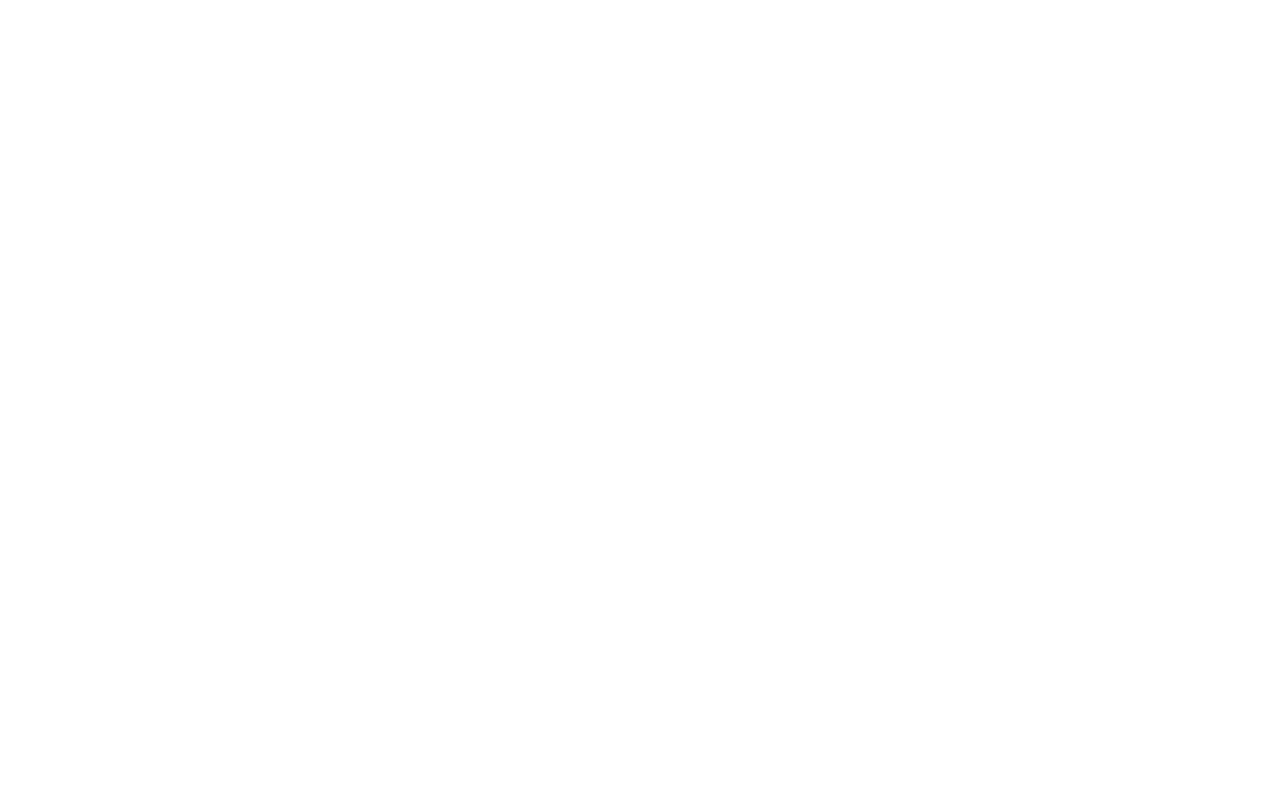
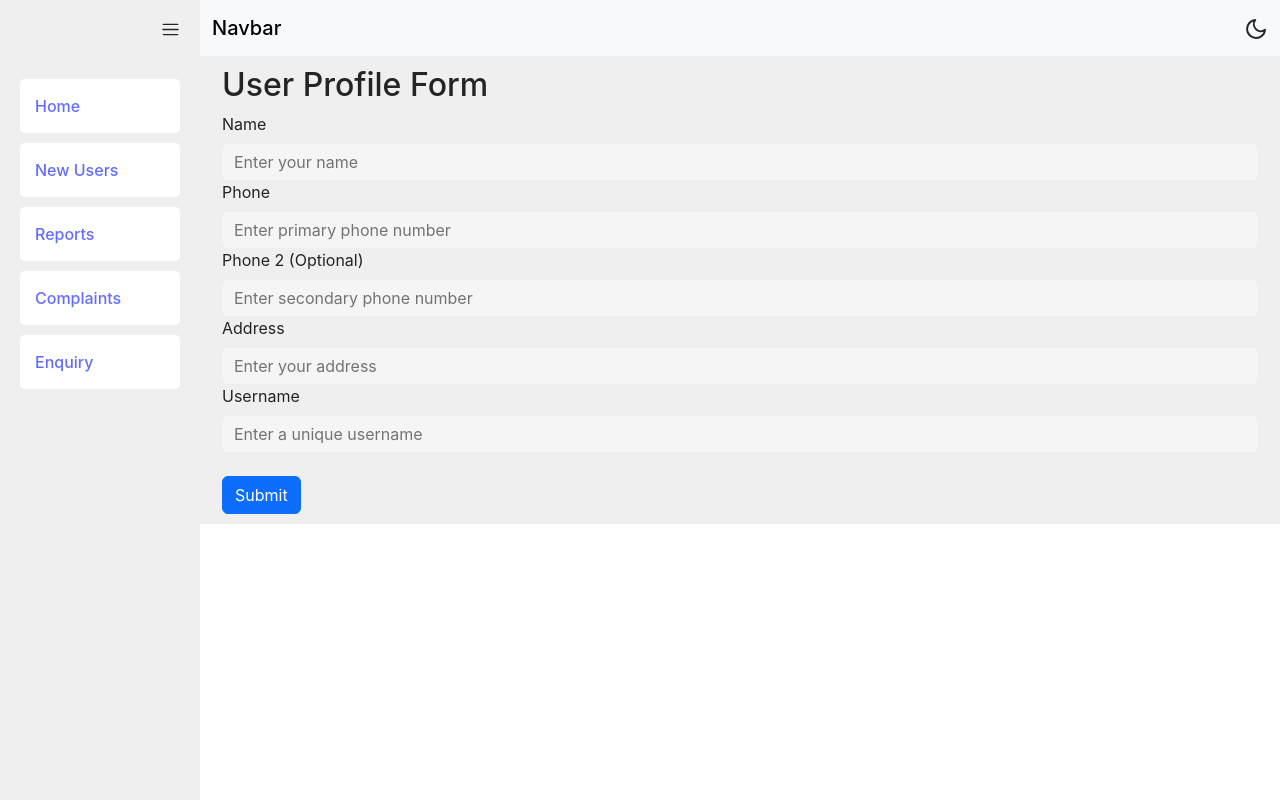
Before and after one commit to JPkenpachi1/Airwave, a React (Vite) app in the folder Airwave/: page /users in a window 1280 px wide. Before the commit this address had no page. Built offline with nearby package versions, Linux system fonts and the light colour scheme; sample sign-in values are in the browser's storage.

Commit message:
added the upadte modal and all

```diff
--- a/Airwave/src/App.jsx
+++ b/Airwave/src/App.jsx
@@ -6,6 +6,7 @@ import Reports from './pages/report';
 import Complaints from './pages/complaints';
 import EnquiryForm from './pages/enquiry';
 import Login from './pages/login';
+import Users from './pages/Users';
 function App() {
   const isAuthenticated = !!localStorage.getItem('access_token'); // Check if user is authenticated
   return (
@@ -16,6 +17,7 @@ function App() {
         <Route path="/" element={isAuthenticated ? <Dashboard /> : <Navigate to="/login" />} >
 
         <Route path="/home" element={<Home />} />
+        <Route path="/users" element={<Users/>}/>
                     <Route path="reports" element={<Reports />} />
                     <Route path="complaints" element={<Complaints />} />
                     <Route path='enquiry' element={<EnquiryForm/>} />
--- a/Airwave/src/components/Sidebar/sidebar.jsx
+++ b/Airwave/src/components/Sidebar/sidebar.jsx
@@ -16,11 +16,11 @@ const Sidebar = ({ isClicked, sidebarclick, navToggle, handleClick }) => {
                 <div className="sidebar">
                     <ul className="sidebarLinks">
                         <li className="sidelinks"><Link to="/home">Home</Link></li>
+                        <li className="sidelinks"><Link to="/users">New Users</Link></li>
                         <li className="sidelinks"><Link to="/reports">Reports</Link></li>
                         <li className="sidelinks"><Link to="/complaints">Complaints</Link></li>
                         <li className="sidelinks"><Link to="/enquiry">Enquiry</Link></li>
-                        <li className="sidelinks">Chat</li>
-                        <li className="sidelinks">Misc</li>
+
                     </ul>
                 </div>
             </div>
--- a/Airwave/src/components/widgets/table.jsx
+++ b/Airwave/src/components/widgets/table.jsx
@@ -1,11 +1,15 @@
 import React, { useEffect, useState } from 'react';
-import { Table, Spinner, Alert } from 'react-bootstrap';
+import { Table, Spinner, Alert, Button, Modal, Form } from 'react-bootstrap';
+import { FaEye } from 'react-icons/fa'; // Icon for the action button
 import axiosInstance from '../../config/axios'; // Update this to your axios instance
 
-const ReusableTable = ({ columns, apiUrl }) => {
+const ReusableTable = ({ columns, apiUrl, updateUrl, showActions = true }) => {
   const [data, setData] = useState([]);
   const [loading, setLoading] = useState(true);
   const [error, setError] = useState(null);
+  const [showModal, setShowModal] = useState(false);
+  const [selectedRow, setSelectedRow] = useState(null);
+  const [formData, setFormData] = useState({});
 
   useEffect(() => {
     const fetchData = async () => {
@@ -22,6 +26,42 @@ const ReusableTable = ({ columns, apiUrl }) => {
     fetchData();
   }, [apiUrl]);
 
+  const handleShowModal = (row) => {
+    setSelectedRow(row);
+    setFormData(row); // Initialize formData with selected row data
+    setShowModal(true);
+  };
+
+  const handleCloseModal = () => {
+    setShowModal(false);
+    setSelectedRow(null);
+    setFormData({});
+  };
+
+  // Handle form input change
+  const handleInputChange = (e) => {
+    const { name, value } = e.target;
+    setFormData({ ...formData, [name]: value });
+  };
+
+  // Handle form submit (updating the data)
+  const handleFormSubmit = async (e) => {
+    e.preventDefault();
+    if (!selectedRow) return;
+
+    try {
+      // Send PUT request to update the data dynamically based on the ID
+      const response = await axiosInstance.put(`${updateUrl}/${selectedRow.id}/`, formData);
+      // Update the table data with the updated row
+      setData((prevData) =>
+        prevData.map((item) => (item.id === selectedRow.id ? response.data : item))
+      );
+      handleCloseModal();
+    } catch (err) {
+      setError(`Failed to update: ${err.message}`);
+    }
+  };
+
   if (loading) {
     return <Spinner animation="border" />;
   }
@@ -31,24 +71,68 @@ const ReusableTable = ({ columns, apiUrl }) => {
   }
 
   return (
+    <>
       <Table striped bordered hover>
         <thead>
           <tr>
             {columns.map((column, index) => (
               <th key={index}>{column}</th>
             ))}
+            {showActions && <th>Actions</th>} {/* Conditionally adding the actions column */}
           </tr>
         </thead>
         <tbody>
           {data.map((item, index) => (
             <tr key={index}>
               {columns.map((column, colIndex) => (
-              <td key={colIndex}>{item[column]}</td> // Accessing item by column name
+                <td key={colIndex}>{item[column]}</td>
               ))}
+              {showActions && (
+                <td>
+                  <Button
+                    variant="outline-primary"
+                    size="sm"
+                    onClick={() => handleShowModal(item)} // Open modal with selected row
+                  >
+                    <FaEye /> {/* Action icon */}
+                  </Button>
+                </td>
+              )}
             </tr>
           ))}
         </tbody>
       </Table>
+
+      {/* Modal to show and edit row details */}
+      <Modal show={showModal} onHide={handleCloseModal}>
+        <Modal.Header closeButton>
+          <Modal.Title>Edit Row</Modal.Title>
+        </Modal.Header>
+        <Modal.Body>
+          <Form onSubmit={handleFormSubmit}>
+            {columns.map((column, index) => (
+              <Form.Group key={index}>
+                <Form.Label>{column}</Form.Label>
+                <Form.Control
+                  type="text"
+                  name={column}
+                  value={formData[column] || ''}
+                  onChange={handleInputChange}
+                />
+              </Form.Group>
+            ))}
+            <Button variant="primary" type="submit">
+              Save Changes
+            </Button>
+          </Form>
+        </Modal.Body>
+        <Modal.Footer>
+          <Button variant="secondary" onClick={handleCloseModal}>
+            Close
+          </Button>
+        </Modal.Footer>
+      </Modal>
+    </>
   );
 };
 
--- /dev/null
+++ b/Airwave/src/pages/Users.jsx
@@ -0,0 +1,106 @@
+import React, { useState } from "react";
+import { Form, Button, Container } from "react-bootstrap";
+import axios from "axios";
+import axiosInstance from "../config/axios";
+
+const Users = () => {
+  const [formData, setFormData] = useState({
+    name: "",
+    phone: "",
+    phone2: "",
+    address: "",
+    username: "",
+  });
+
+  const handleChange = (e) => {
+    const { name, value } = e.target;
+    setFormData({
+      ...formData,
+      [name]: value,
+    });
+  };
+
+  const handleSubmit = (e) => {
+    e.preventDefault();
+    axiosInstance
+      .post("user-profile/create", formData) // Adjust your API URL accordingly
+      .then((response) => {
+        console.log("Form submitted successfully", response.data);
+      })
+      .catch((error) => {
+        console.error("Error submitting form", error);
+      });
+  };
+
+  return (
+    <Container>
+      <h2>User Profile Form</h2>
+      <Form onSubmit={handleSubmit}>
+        <Form.Group controlId="formName">
+          <Form.Label>Name</Form.Label>
+          <Form.Control
+            type="text"
+            name="name"
+            placeholder="Enter your name"
+            value={formData.name}
+            onChange={handleChange}
+            required
+          />
+        </Form.Group>
+
+        <Form.Group controlId="formPhone">
+          <Form.Label>Phone</Form.Label>
+          <Form.Control
+            type="text"
+            name="phone"
+            placeholder="Enter primary phone number"
+            value={formData.phone}
+            onChange={handleChange}
+            required
+          />
+        </Form.Group>
+
+        <Form.Group controlId="formPhone2">
+          <Form.Label>Phone 2 (Optional)</Form.Label>
+          <Form.Control
+            type="text"
+            name="phone2"
+            placeholder="Enter secondary phone number"
+            value={formData.phone2}
+            onChange={handleChange}
+          />
+        </Form.Group>
+
+        <Form.Group controlId="formAddress">
+          <Form.Label>Address</Form.Label>
+          <Form.Control
+            type="text"
+            name="address"
+            placeholder="Enter your address"
+            value={formData.address}
+            onChange={handleChange}
+            required
+          />
+        </Form.Group>
+
+        <Form.Group controlId="formUsername">
+          <Form.Label>Username</Form.Label>
+          <Form.Control
+            type="text"
+            name="username"
+            placeholder="Enter a unique username"
+            value={formData.username}
+            onChange={handleChange}
+            required
+          />
+        </Form.Group>
+
+        <Button className="mt-4" variant="primary" type="submit">
+          Submit
+        </Button>
+      </Form>
+    </Container>
+  );
+};
+
+export default Users;
--- a/Airwave/src/pages/home.jsx
+++ b/Airwave/src/pages/home.jsx
@@ -1,41 +1,59 @@
-import React from 'react';
+import React, { useState, useEffect } from 'react';
 import SimpleCard from '../components/widgets/card';
 import { Container, Row, Col } from 'react-bootstrap';
+import axiosInstance from '../config/axios'; // Assuming axiosInstance is in the utils folder
+
 const Home = () => {
-  return(
-    <>
+  const [counts, setCounts] = useState({
+    complaint_count: 0,
+    enquiry_count: 0,
+    users_count: 0
+  });
+
+  // Fetch the counts from the API
+  useEffect(() => {
+    const fetchCounts = async () => {
+      try {
+        const response = await axiosInstance.get('counts/'); // Assuming 'counts/' is the endpoint
+        setCounts(response.data); // Update state with API data
+      } catch (error) {
+        console.error('Error fetching the counts:', error);
+      }
+    };
+
+    fetchCounts(); // Fetch the counts when the component mounts
+  }, []);
+
+  return (
     <div className="home_container">
-
       <Container>
         <Row>
           <Col md={4}>
             <SimpleCard
-                        title="Sample Title"
-                        count={42}
+              title="Complaints"
+              count={counts.complaint_count}
               imageSrc="https://via.placeholder.com/50"
             />
           </Col>
           <Col md={4}>
             <SimpleCard
-                        title="Sample Title"
-                        count={42}
+              title="Enquiries"
+              count={counts.enquiry_count}
               imageSrc="https://via.placeholder.com/50"
             />
           </Col>
           <Col md={4}>
             <SimpleCard
-                        title="Sample Title"
-                        count={42}
+              title="Users"
+              count={counts.users_count}
               imageSrc="https://via.placeholder.com/50"
             />
           </Col>
+          {/* Add more cards for other counts if needed */}
         </Row>
       </Container>
-
     </div>
-    </>
   );
-
 };
 
 export default Home;
--- a/Airwave/src/pages/report.jsx
+++ b/Airwave/src/pages/report.jsx
@@ -17,7 +17,7 @@ const Report = () => {
     'technician'
   ];
   const complaintApiUrl = 'complaints/'; // Update with your API endpoint for complaints
-
+  const complaintUpadteUrl = 'complaint'
   // Columns for Enquiries
   const enquiryColumns = [
     'enquiry_start_date',
@@ -36,14 +36,17 @@ const Report = () => {
     'ending_status'
   ];
   const enquiryApiUrl = 'getenquiry/'; // Update with your API endpoint for enquiries
-
-  return (
+  const userApi = 'user-profiles/'
+  const userColumns = [
+    'name','phone','phone2','address','uid','username'
+  ];
+  return(
     <Container fluid>
     <Tabs defaultActiveKey="complaints" id="report-tabs" className="mb-3">
       <Tab eventKey="complaints" title="Complaints">
         <Container>
         <h2>Complaints</h2>
-      <ReusableTable columns={complaintColumns} apiUrl={complaintApiUrl} />
+      <ReusableTable columns={complaintColumns} apiUrl={complaintApiUrl} updateUrl={complaintUpadteUrl}/>
         </Container>
       </Tab>
       <Tab eventKey="enquiries" title="Enquiries">
@@ -52,6 +55,12 @@ const Report = () => {
         <ReusableTable columns={enquiryColumns} apiUrl={enquiryApiUrl} />
         </Container>
       </Tab>
+      <Tab eventKey="users" title="Users">
+        <Container fluid>
+        <h2>Users</h2>
+        <ReusableTable columns={userColumns} apiUrl={userApi} showActions={false} />
+        </Container>
+      </Tab>
     </Tabs>
     </Container>
   );
```
Lines whose indentation alone changed are shown as unchanged.
